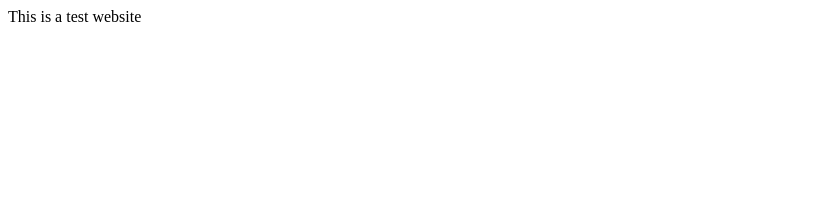
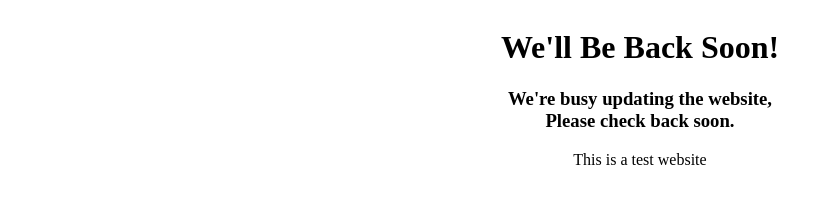
Before and after one commit to giga-t/lorenz, a plain HTML site: page index.html in a window 1280 px wide. Shown: the whole page, without its empty margins (0-832 px from the left). Drawn offline with Linux system fonts and the light colour scheme.

Commit message:
Update index.html

```diff
--- a/index.html
+++ b/index.html
@@ -1,3 +1,8 @@
 <html>
+  <center><img src:"https://www.lorenz.cc/assets/images/lorenz_life_sciences_group_logo.png"/> <br>
+  <h1>We'll Be Back Soon!</h1>
+  <h3>We're busy updating the website, <br>
+    Please check back soon. </h3>
 This is a test website
+    </center>
 </html>
```
